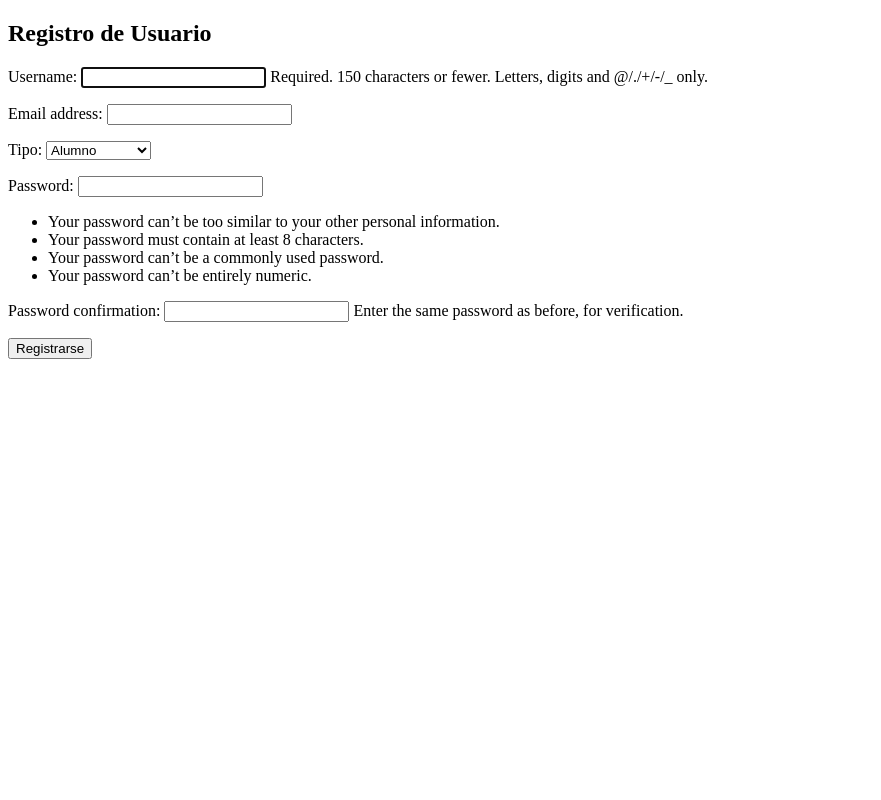
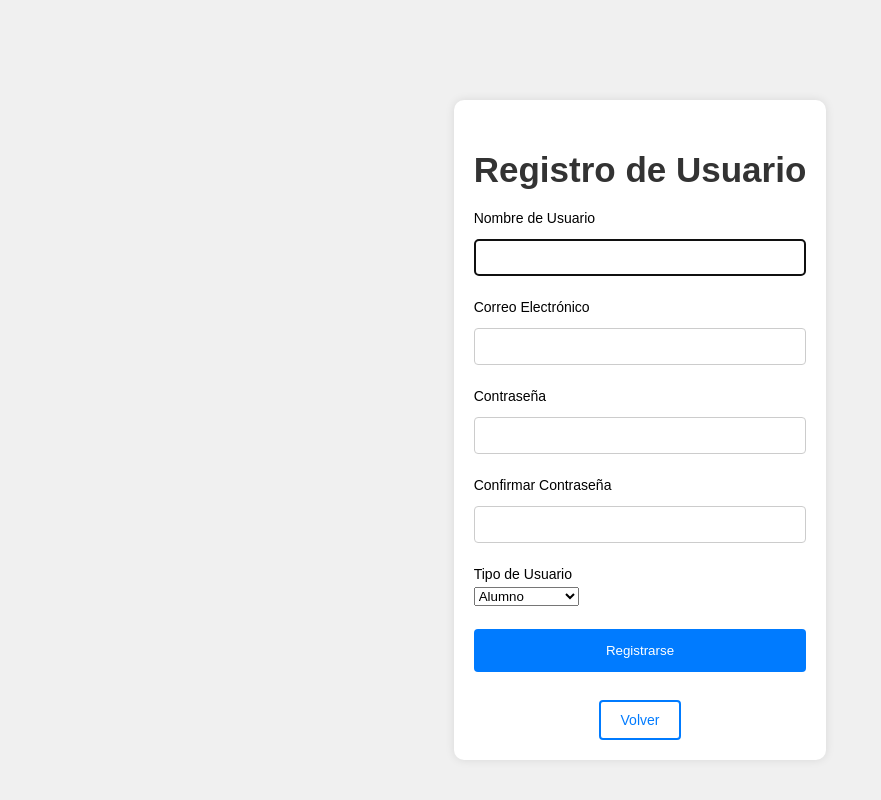
Before and after one commit to Neusj/apoyo_alumnos, a Django app: page /signup/ in a window 1280 px wide. Shown: the whole page, without its empty margins (0-881 px from the left). Run offline with Django 3.2, Linux system fonts and the light colour scheme.

Commit message:
actualizar crear usuario

```diff
--- a/apoyo_alumnos/settings.py
+++ b/apoyo_alumnos/settings.py
@@ -123,7 +123,7 @@ AUTH_PASSWORD_VALIDATORS = [
 # Internationalization
 # https://docs.djangoproject.com/en/2.2/topics/i18n/
 
-LANGUAGE_CODE = 'en-us'
+LANGUAGE_CODE = 'es'
 
 TIME_ZONE = 'UTC'
 
@@ -143,4 +143,4 @@ STATICFILES_DIRS = [os.path.join(BASE_DIR, 'static')]
 
 AUTH_USER_MODEL = 'home.CustomUser'
 LOGIN_REDIRECT_URL = 'home'
-LOGOUT_REDIRECT_URL = 'login'
+LOGOUT_REDIRECT_URL = 'home'
--- a/apoyo_alumnos/urls.py
+++ b/apoyo_alumnos/urls.py
@@ -16,6 +16,7 @@ Including another URLconf
 from django.contrib import admin
 from django.urls import path
 
+from django.contrib.auth import views as auth_views
 from home.views import CustomLoginView, CustomPasswordResetView, Home, SignUpView
 
 urlpatterns = [
@@ -24,5 +25,6 @@ urlpatterns = [
 
     path('signup/', SignUpView.as_view(), name='signup'),
     path('login/', CustomLoginView.as_view(), name='login'),
+    path('logout/', auth_views.LogoutView.as_view(), name='logout'),
     path('password_reset/', CustomPasswordResetView.as_view(), name='password_reset'),
 ]
--- a/home/static/css/style.css
+++ b/home/static/css/style.css
@@ -3,14 +3,52 @@ body {
     margin: 0;
     padding: 0;
     font-family: Arial, sans-serif;
+    font-size: 14px;
+    background-color: #f0f0f0;
+}
+
+nav {
+    width: 100%;
+    background-color: #266195;
+    overflow: hidden;
+    position: fixed;
+    top: 0;
+    left: 0;
+    z-index: 1000;
+}
+
+nav ul {
+    list-style-type: none;
+    margin: 0;
+    padding: 0;
+}
+
+nav ul li {
+    float: left;
+}
+
+nav ul li a {
+    display: block;
+    color: white;
+    text-align: center;
+    padding: 14px 20px;
+    text-decoration: none;
+}
+
+nav ul li a:hover {
+    background-color: #3c77ab;
+}
+
+.main-content {
     display: flex;
     justify-content: center;
     align-items: center;
     height: 100vh;
-    background-color: #f0f0f0;
+    padding-top: 60px; /* Ajustar para evitar que el contenido quede debajo del navbar */
+    box-sizing: border-box;
 }
 
-.container, .login-container {
+.container, .login-container, .signup-container {
     text-align: center;
     background-color: #ffffff;
     padding: 20px;
@@ -45,9 +83,15 @@ p {
 
 .form-group {
     margin-bottom: 15px;
+    text-align: left;
 }
 
-input[type="text"], input[type="password"] {
+.form-group label {
+    display: block;
+    margin-bottom: 5px;
+}
+
+input[type="text"], input[type="password"], input[type="email"] {
     width: 100%;
     padding: 10px;
     margin: 8px 0;
@@ -66,9 +110,33 @@ input[type="text"], input[type="password"] {
     border: none;
     border-radius: 4px;
     cursor: pointer;
-    font-size: 14px;
 }
 
 .btn:hover {
     background-color: #0056b3;
 }
+
+.btn-secondary {
+    display: inline-block;
+    padding: 10px 20px;
+    margin: 10px 0;
+    font-size: 1em;
+    color: #007bff;
+    background-color: transparent;
+    border: 2px solid #007bff;
+    border-radius: 4px;
+    text-align: center;
+    cursor: pointer;
+    text-decoration: none;
+}
+
+.btn-secondary:hover {
+    background-color: #007bff;
+    color: white;
+}
+
+.error {
+    color: red;
+    font-size: 0.9em;
+    margin-top: 5px;
+}
--- a/home/templates/base.html
+++ b/home/templates/base.html
@@ -15,8 +15,10 @@
     </title>
 </head>
 <body>
-    {% block content %}
-
-    {% endblock %}
+    {% block nav %}{% endblock %}
+    <div class="main-content">
+        {% block content %}
+        {% endblock %}
+    </div>
 </body>
 </html>
--- a/home/templates/login.html
+++ b/home/templates/login.html
@@ -20,5 +20,4 @@
         <a href="{% url 'home' %}" class="btn-secondary">Volver</a>
     </div>
 </div>
-
 {% endblock %}
--- a/home/templates/signup.html
+++ b/home/templates/signup.html
@@ -1,14 +1,53 @@
-<!DOCTYPE html>
-<html>
-<head>
-    <title>Sign Up</title>
-</head>
-<body>
-    <h2>Registro de Usuario</h2>
-    <form method="post">
-        {% csrf_token %}
-        {{ form.as_p }}
-        <button type="submit">Registrarse</button>
-    </form>
-</body>
-</html>
+{% extends 'base.html' %}
+
+{% block title %}
+    Registro de Usuario
+{% endblock %}
+
+{% block content %}
+    <div class="signup-container">
+        <h2>Registro de Usuario</h2>
+        <form method="post">
+            {% csrf_token %}
+            <div class="form-group">
+                <label for="{{ form.username.id_for_label }}">Nombre de Usuario</label>
+                {{ form.username }}
+                {% if form.username.errors %}
+                    <span class="error">{{ form.username.errors }}</span>
+                {% endif %}
+            </div>
+            <div class="form-group">
+                <label for="{{ form.email.id_for_label }}">Correo Electrónico</label>
+                {{ form.email }}
+                {% if form.email.errors %}
+                    <span class="error">{{ form.email.errors }}</span>
+                {% endif %}
+            </div>
+            <div class="form-group">
+                <label for="{{ form.password1.id_for_label }}">Contraseña</label>
+                {{ form.password1 }}
+                {% if form.password1.errors %}
+                    <span class="error">{{ form.password1.errors }}</span>
+                {% endif %}
+            </div>
+            <div class="form-group">
+                <label for="{{ form.password2.id_for_label }}">Confirmar Contraseña</label>
+                {{ form.password2 }}
+                {% if form.password2.errors %}
+                    <span class="error">{{ form.password2.errors }}</span>
+                {% endif %}
+            </div>
+            <div class="form-group">
+                <label for="{{ form.tipo.id_for_label }}">Tipo de Usuario</label>
+                {{ form.tipo }}
+                {% if form.tipo.errors %}
+                    <span class="error">{{ form.tipo.errors }}</span>
+                {% endif %}
+            </div>
+            <button type="submit" class="btn">Registrarse</button>
+        </form>
+        <div class="links">
+            <a href="{% url 'home' %}" class="btn-secondary">Volver</a>
+        </div>
+    </div>
+{% endblock %}
--- a/home/views.py
+++ b/home/views.py
@@ -8,11 +8,19 @@ from .forms import CustomUserCreationForm, CustomAuthenticationForm, CustomPassw
 
 class Home(views.View):
     def get(self, request):
+        user = request.user
+        message = 'Nueva plataforma de apoyo al estudiante'
+        is_login = False
+        if user.is_authenticated:
+            message = f'¡Hola! {user.username}'
+            is_login = True
+
         return render(
             request,
             'home.html',
             {
-                'message': 'Nueva plataforma de apoyo al estudiante'
+                'message': message,
+                'is_login': is_login
             }
         )
 
```
Also changed, not shown: home/templates/home.html (+7 -1 lines), home/templates/nav.html (added, +9 -0 lines). Lines whose indentation alone changed are shown as unchanged.
